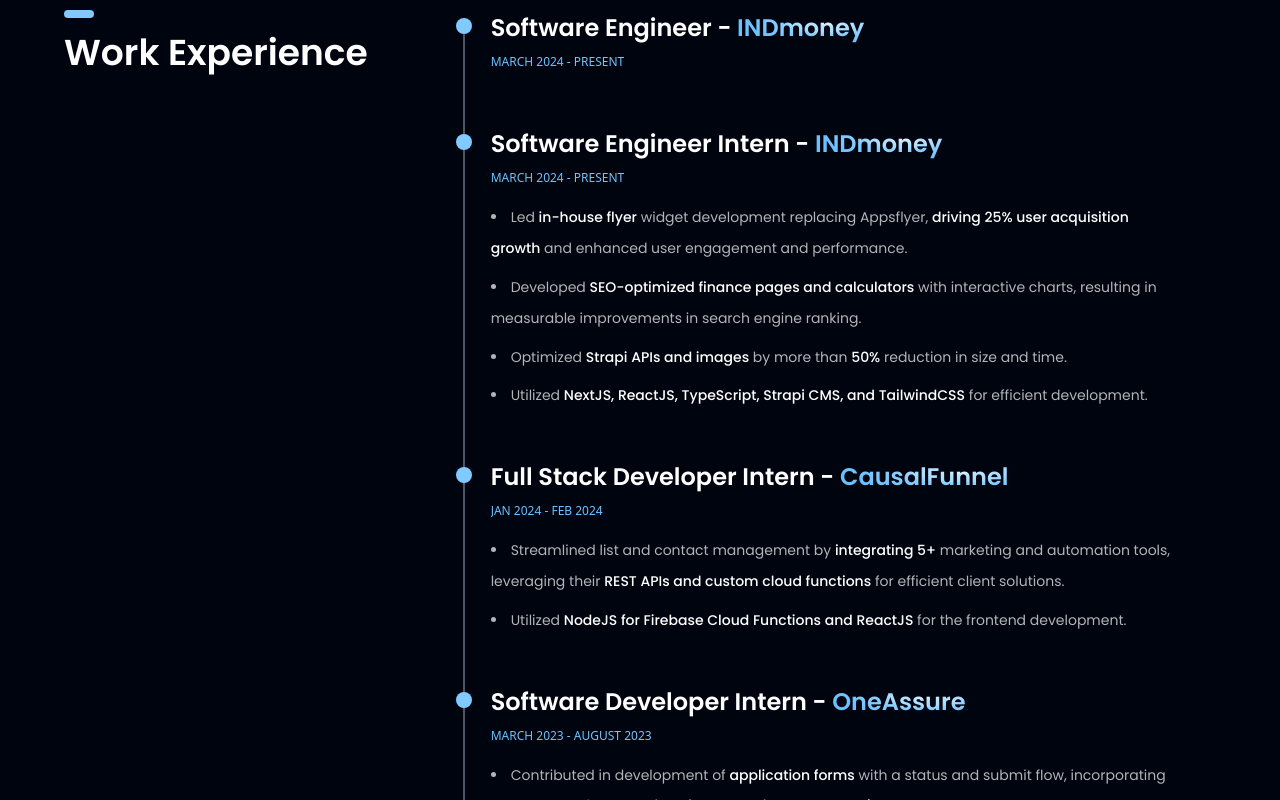
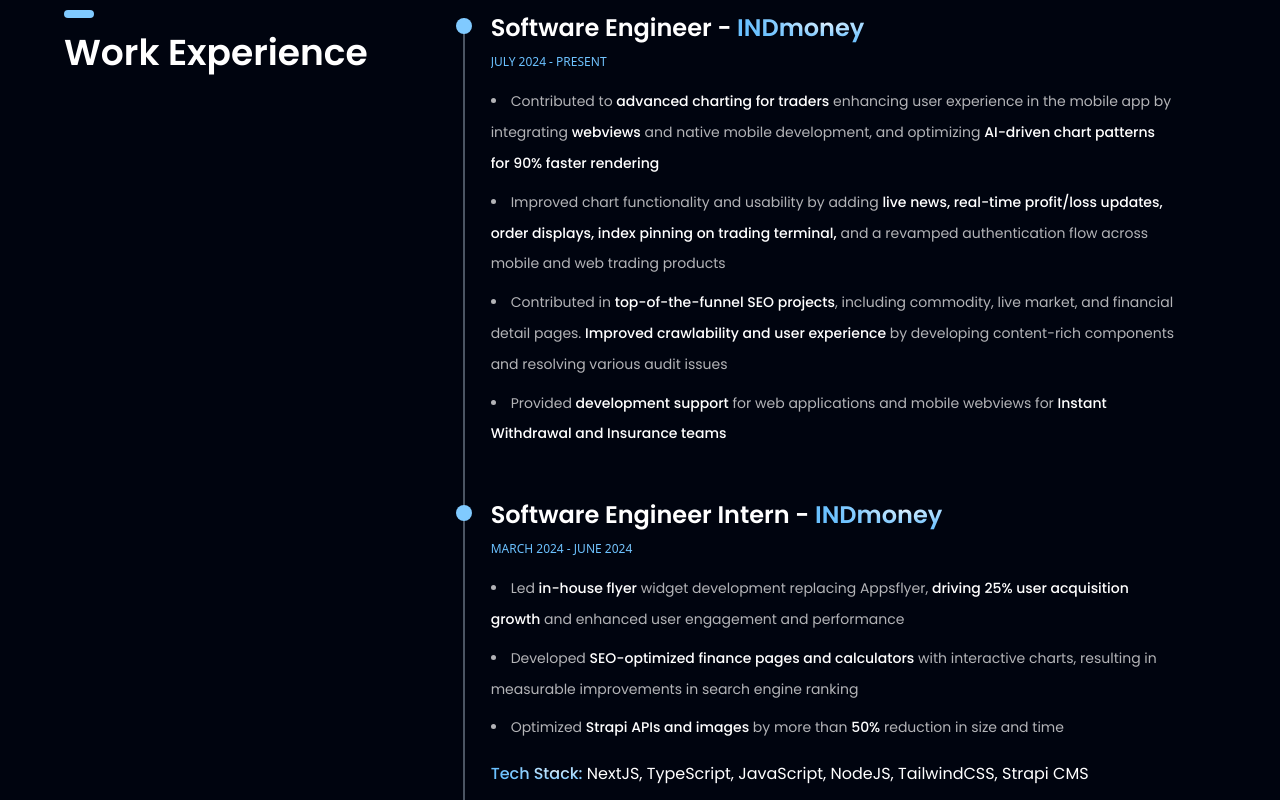
Before and after one commit to sourabhsikarwar/portfolio, a React (Vite) app: page / in a window 1280 px wide. Shown: the part 1320-2120 px from the top of the page. Built offline with nearby package versions, Linux system fonts and the light colour scheme; a web font is replaced by a local one.

Commit message:
content updates

```diff
--- a/src/components/Timeline.jsx
+++ b/src/components/Timeline.jsx
@@ -32,10 +32,53 @@
                 <span className="text-gradient">INDmoney</span>
               </h3>
               <time className="text-xs mt-2 font-medium uppercase tracki text-gradient">
-                March 2024 - Present
+                JULY 2024 - Present
               </time>
               <ul className="list-disc list-inside mt-2 pr-2">
-                {/* Add Experience */}
+                <li className={`${styles.paragraph2} mt-2`}>
+                  Contributed to{" "}
+                  <span className="font-medium text-white">
+                    advanced charting for traders
+                  </span>{" "}
+                  enhancing user experience in the mobile app by integrating{" "}
+                  <span className="font-medium text-white">webviews</span> and
+                  native mobile development, and optimizing{" "}
+                  <span className="font-medium text-white">
+                    AI-driven chart patterns for 90% faster rendering
+                  </span>
+                </li>
+                <li className={`${styles.paragraph2} mt-2`}>
+                  Improved chart functionality and usability by adding{" "}
+                  <span className="font-medium text-white">
+                    live news, real-time profit/loss updates, order displays,
+                    index pinning on trading terminal,
+                  </span>{" "}
+                  and a revamped authentication flow across mobile and web
+                  trading products
+                </li>
+                <li className={`${styles.paragraph2} mt-2`}>
+                  Contributed in{" "}
+                  <span className="font-medium text-white">
+                    top-of-the-funnel SEO projects
+                  </span>
+                  , including commodity, live market, and financial detail
+                  pages.{" "}
+                  <span className="font-medium text-white">
+                    Improved crawlability and user experience{" "}
+                  </span>{" "}
+                  by developing content-rich components and resolving various
+                  audit issues
+                </li>
+                <li className={`${styles.paragraph2} mt-2`}>
+                  Provided{" "}
+                  <span className="font-medium text-white">
+                    development support
+                  </span>{" "}
+                  for web applications and mobile webviews for{" "}
+                  <span className="font-medium text-white">
+                    Instant Withdrawal and Insurance teams
+                  </span>
+                </li>
               </ul>
             </div>
 
@@ -51,7 +94,7 @@
                 <span className="text-gradient">INDmoney</span>
               </h3>
               <time className="text-xs mt-2 font-medium uppercase tracki text-gradient">
-                March 2024 - Present
+                March 2024 - June 2024
               </time>
               <ul className="list-disc list-inside mt-2 pr-2">
                 <li className={`${styles.paragraph2} mt-2`}>
@@ -61,15 +104,15 @@
                   <span className="font-medium text-white">
                     driving 25% user acquisition growth
                   </span>{" "}
-                  and enhanced user engagement and performance.
+                  and enhanced user engagement and performance
                 </li>
                 <li className={`${styles.paragraph2} mt-2`}>
                   Developed{" "}
                   <span className="font-medium text-white">
-                    SEO-optimized finance pages and calculators{" "}
-                  </span>
+                    SEO-optimized finance pages and calculators
+                  </span>{" "}
                   with interactive charts, resulting in measurable improvements
-                  in search engine ranking.
+                  in search engine ranking
                 </li>
                 <li className={`${styles.paragraph2} mt-2`}>
                   Optimized{" "}
@@ -78,17 +121,13 @@
                   </span>{" "}
                   by more than{" "}
                   <span className="font-medium text-white">50%</span> reduction
-                  in size and time.
-                </li>
-
-                <li className={`${styles.paragraph2} mt-2`}>
-                  Utilized{" "}
-                  <span className="font-medium text-white dark:text-white">
-                    NextJS, ReactJS, TypeScript, Strapi CMS, and TailwindCSS
-                  </span>{" "}
-                  for efficient development.
+                  in size and time
                 </li>
               </ul>
+              <p className={`${styles.paragraph2} !text-white mt-4 text-[16px]`}>
+                <span className="font-medium text-gradient">Tech Stack:</span>{" "}
+                NextJS, TypeScript, JavaScript, NodeJS, TailwindCSS, Strapi CMS
+              </p>
             </div>
 
             {/* Causal Funnel */}
@@ -117,14 +156,11 @@
                   </span>{" "}
                   for efficient client solutions.
                 </li>
-                <li className={`${styles.paragraph2} mt-2`}>
-                  Utilized{" "}
-                  <span className="font-medium text-white dark:text-white">
-                    NodeJS for Firebase Cloud Functions and ReactJS
-                  </span>{" "}
-                  for the frontend development.
-                </li>
               </ul>
+              <p className={`${styles.paragraph2} !text-white mt-4 text-[16px]`}>
+                <span className="font-medium text-gradient">Tech Stack:</span>{" "}
+                NodeJS for Firebase Cloud Functions, ReactJS, JavaScript, TailwindCSS
+              </p>
             </div>
 
             {/* OneAssure */}
@@ -168,6 +204,10 @@
                   to create a modern and user-friendly interface.
                 </li>
               </ul>
+              <p className={`${styles.paragraph2} !text-white mt-4 text-[16px]`}>
+                <span className="font-medium text-gradient">Tech Stack:</span>{" "}
+                ReactJS, JavaScript, Redux, TailwindCSS, MaterialUI
+              </p>
             </div>
           </div>
         </div>
--- a/src/constants/index.js
+++ b/src/constants/index.js
@@ -166,7 +166,7 @@
       {
         id: "5",
         img: react,
-        title: "React",
+        title: "React.js",
         rate: 80,
       },
       {
```
